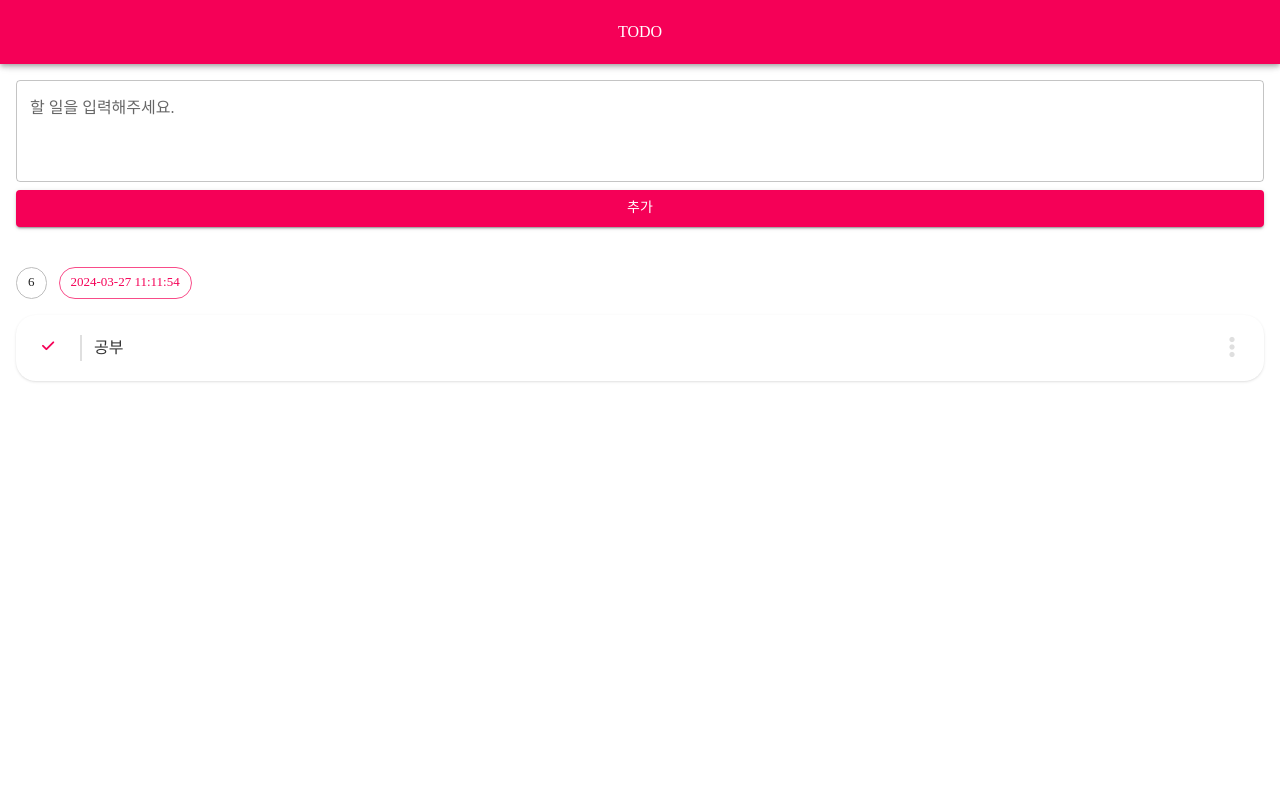
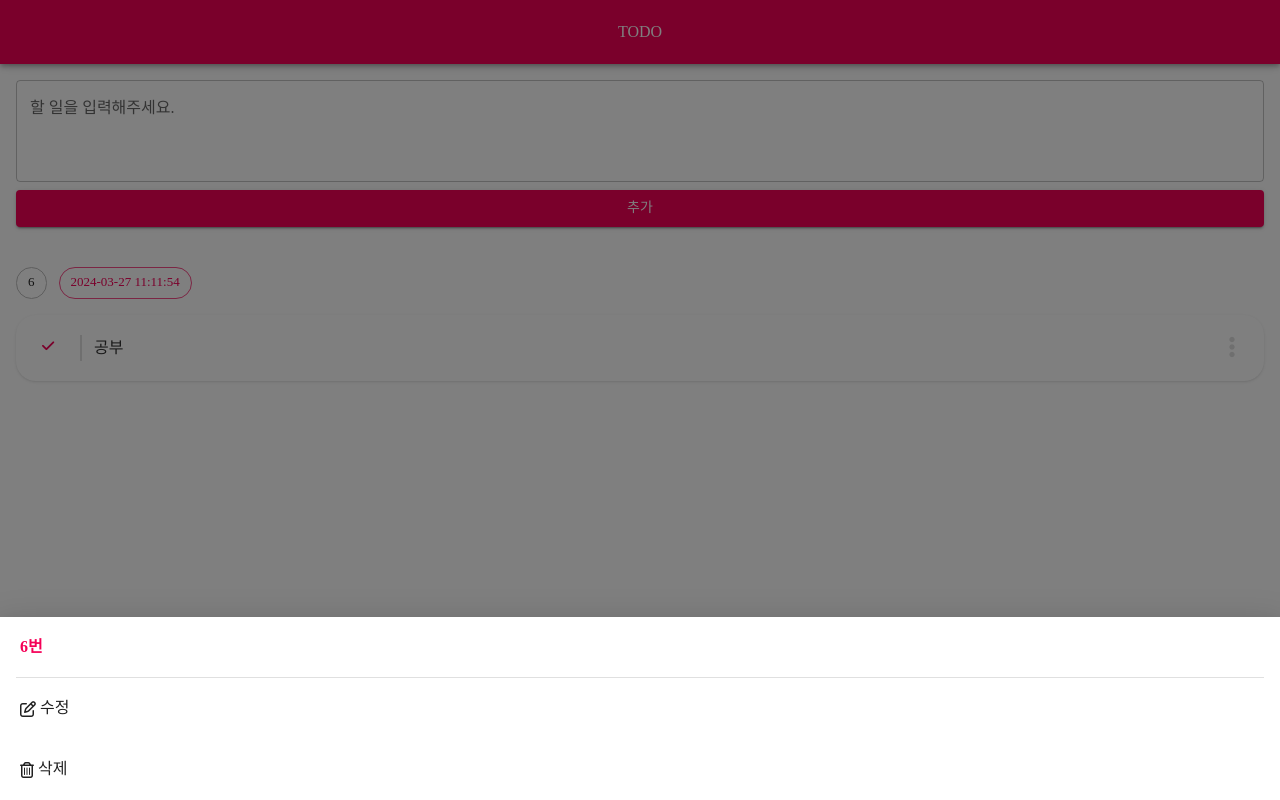
Before and after one commit to CHOMINWOONG/2024-react-exam, a React (Create React App) app: page / in a window 1280 px wide. Both pictures are taken after a click on the button 1232 px from the left and 347 px from the top of the page. Built offline with nearby package versions, Linux system fonts and the light colour scheme; a web font is replaced by a local one.

Commit message:
할 일 리스트 옵션 드로워까지 마무리

```diff
--- a/src/App.js
+++ b/src/App.js
@@ -1,99 +1,8 @@
-import React, { useState, useRef, useEffect, useMemo, useCallback } from 'react';
-import { AppBar, Toolbar, Button, Input, TextField, Chip, Box } from "@mui/material";
+import React, { useState, useRef, useEffect, useMemo } from 'react';
+import { AppBar, Toolbar, Button, TextField, Chip, SwipeableDrawer, List, ListItem, ListItemButton, Divider } from "@mui/material";
 import classNames from 'classnames';
 
-export default function App() {
-  const todosState = useTodosState();
 
-  useEffect(() => {
-    todosState.addTodo('운동');
-    todosState.addTodo('코딩');
-    todosState.addTodo('공부');
-  }, []);
-
-  const onSubmit = (e) => {
-    e.preventDefault();
-
-    const form = e.target;
-
-    form.content.value = form.content.value.trim();
-
-    if ( form.content.length == 0 ) {
-      alert('할 일을 입력해주세요');
-      form.content.focus();
-      return;
-
-    }
-
-    todosState.addTodo(form.content.value);
-    form.content.value= '';
-    form.content.focus();
-  }
-
-  return (
-    <>
-      <AppBar position='fixed'>
-        <Toolbar>
-          <div className='flex-1'></div>
-          <div>TODO</div>
-          <div className='flex-1'></div>
-        </Toolbar>
-      </AppBar>
-
-      <Toolbar/>
-      <form onSubmit={onSubmit} className='flex flex-col mt-4 px-4 gap-2'>
-      <TextField
-        minRows={3}
-        maxRows={10}
-        multiline
-        variant='outlined'
-        name="content"
-        autoComplete="off"
-        label="할 일을 입력해주세요." />
-
-      <Button type="submit" variant='contained'>추가</Button>
-      </form>
-
-      <div className='mt-4 px-4'>
-        <ul>
-          {todosState.todos.map((todo, index) => (
-            <li key={todo.id} className='mt-10'>
-              <div className='flex gap-3'>
-                <Chip label={todo.id} variant="outlined" />
-                <Chip label={todo.regDate} color="primary" variant="outlined" />
-              </div>
-              <div className='flex mt-4 shadow rounded-[20px]'>
-                  <Button className='flex-shrink-0 !rounded-[10px_0_0_10px]'>
-                    <span
-                      className={
-                        classNames(
-                          {
-                          "text-[color-var(--mui-color-primary-main)]":
-                          index % 2 == 0
-                          },
-                          { "text-[#dfdfdf]" : index % 2 !== 0}
-                        )}
-                      >
-                        <i className="fa-solid fa-check"></i>
-                    </span>
-                  </Button>
-                  <div className='flex-shrink-0 w-[2px] bg-[#dfdfdf] my-5'></div>
-                  <div className='flex-grow whitespace-pre-wrap leading-relaxed hover:text-[color:var(--mui-color-primary-main)] flex items-center my-5 mx-3'>
-                  {todo.content}
-              </div>
-                <Button className='flex-shrink-0 !rounded-[0_10px_10px_0]'>
-                  <span className='text-[#dfdfdf] text-2xl'>
-                    <i className='fa-solid fa-ellipsis-vertical'></i>
-                  </span>
-                </Button>
-              </div>
-            </li>
-          ))}
-        </ul>
-      </div>
-    </>
-  );
-}
 
 function useTodosState() {
   const [todos, setTodos] = useState([]);
@@ -138,6 +47,187 @@ function useTodosState() {
 
 }
 
+function TodoListItem({todo, index, openDrawer}) {
+  return (
+    <>
+      <li key={todo.id} className='mt-10'>
+              <div className='flex gap-3'>
+                <Chip label={todo.id} variant="outlined" />
+                <Chip label={todo.regDate} color="primary" variant="outlined" />
+              </div>
+              <div className='flex mt-4 shadow rounded-[20px]'>
+                  <Button className='flex-shrink-0 !rounded-[10px_0_0_10px]'>
+                    <span
+                      className={
+                        classNames(
+                          {
+                          "text-[color-var(--mui-color-primary-main)]":
+                          index % 2 == 0
+                          },
+                          { "text-[#dfdfdf]" : index % 2 !== 0}
+                        )}
+                      >
+                        <i className="fa-solid fa-check"></i>
+                    </span>
+                  </Button>
+                  <div className='flex-shrink-0 w-[2px] bg-[#dfdfdf] my-5'></div>
+                  <div className='flex-grow whitespace-pre-wrap leading-relaxed hover:text-[color:var(--mui-color-primary-main)] flex items-center my-5 mx-3'>
+                  {todo.content}
+              </div>
+                <Button
+                  onClick={() => openDrawer(todo.id)}
+                  className='flex-shrink-0 !rounded-[0_10px_10px_0]'
+                >
+                  <span className='text-[#dfdfdf] text-2xl'>
+                    <i className='fa-solid fa-ellipsis-vertical'></i>
+                  </span>
+                </Button>
+              </div>
+            </li>
+    </>
+  )
+}
+
+function useTodoOptionDrawerState() {
+  const [TodoId, setTodoId] = useState(null);
+  const opened = useMemo(() => TodoId !== null, [TodoId]);
+  const close = () => setTodoId(null);
+  const open = (id) => setTodoId(id);
+
+  return {
+
+    TodoId,
+    opened,
+    close,
+    open
+
+  }
+}
+
+function TodoOptionDrawer({state}) {
+  return(
+    <SwipeableDrawer
+    anchor={"bottom"}
+    open={state.opened}
+    onClose={state.close}
+  >
+    <List className='!py-0'>
+      <ListItem className='!p-5'>
+        <span className='text-[color:var(--mui-color-primary-main)] font-bold'>{state.TodoId}번</span>
+      </ListItem>
+      <Divider variant='middle'></Divider>
+      <ListItemButton className='!p-5'>
+        <i className='fa-regular fa-pen-to-square'></i>
+          <span className='ml-1'>
+            수정
+          </span>
+      </ListItemButton>
+      <ListItemButton className='!p-5'>
+        <i class="fa-regular fa-trash-can"></i>
+          <span className='ml-1'>
+            삭제
+          </span>
+      </ListItemButton>
+    </List>
+  </SwipeableDrawer>
+  )
+}
+
+function TodoList({todosState}) {
+  const todoOptionDrawerState = useTodoOptionDrawerState();
+
+
+  return (
+    <>
+      <TodoOptionDrawer state={todoOptionDrawerState} />
+
+
+      <div className='mt-4 px-4'>
+        <ul>
+          {todosState.todos.map((todo, index) => (
+            <TodoListItem
+              key={todo.id}
+              todo={todo}
+              index={index}
+              openDrawer={todoOptionDrawerState.open}
+            />
+          ))}
+        </ul>
+      </div>
+    </>
+  )
+}
+
+function NewTodoForm({todosState}) {
+
+  const onSubmit = (e) => {
+    e.preventDefault();
+
+    const form = e.target;
+
+    form.content.value = form.content.value.trim();
+
+    if ( form.content.length == 0 ) {
+      alert('할 일을 입력해주세요');
+      form.content.focus();
+      return;
+
+    }
+
+    todosState.addTodo(form.content.value);
+    form.content.value= '';
+    form.content.focus();
+  }
+  return (
+    <>
+      <form onSubmit={onSubmit} className='flex flex-col mt-4 px-4 gap-2'>
+        <TextField
+          minRows={3}
+          maxRows={10}
+          multiline
+          variant='outlined'
+          name="content"
+          autoComplete="off"
+          label="할 일을 입력해주세요." />
+
+        <Button type="submit" variant='contained'>추가</Button>
+      </form>
+    </>
+  )
+}
+
+export default function App() {
+  const todosState = useTodosState();
+
+  useEffect(() => {
+    todosState.addTodo('운동');
+    todosState.addTodo('코딩');
+    todosState.addTodo('공부');
+  }, []);
+
+
+
+  return (
+    <>
+      <AppBar position='fixed'>
+        <Toolbar>
+          <div className='flex-1'></div>
+          <div>TODO</div>
+          <div className='flex-1'></div>
+        </Toolbar>
+      </AppBar>
+
+      <Toolbar/>
+
+      <NewTodoForm todosState={todosState} />
+
+      <TodoList todosState={todosState} />
+    </>
+  );
+}
+
+
+
 function dateToStr(d) {
   const pad = (n) => {
     return n < 10 ? "0" + n : n;
```
